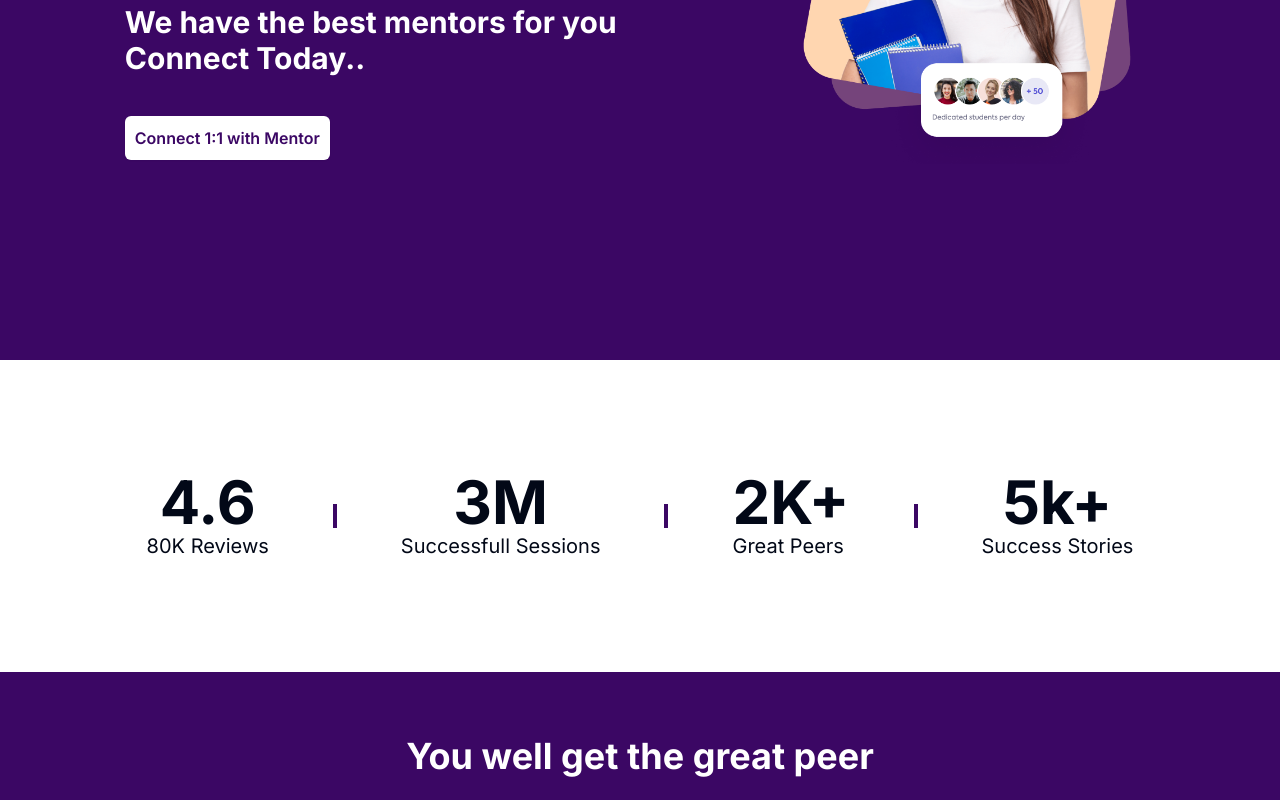
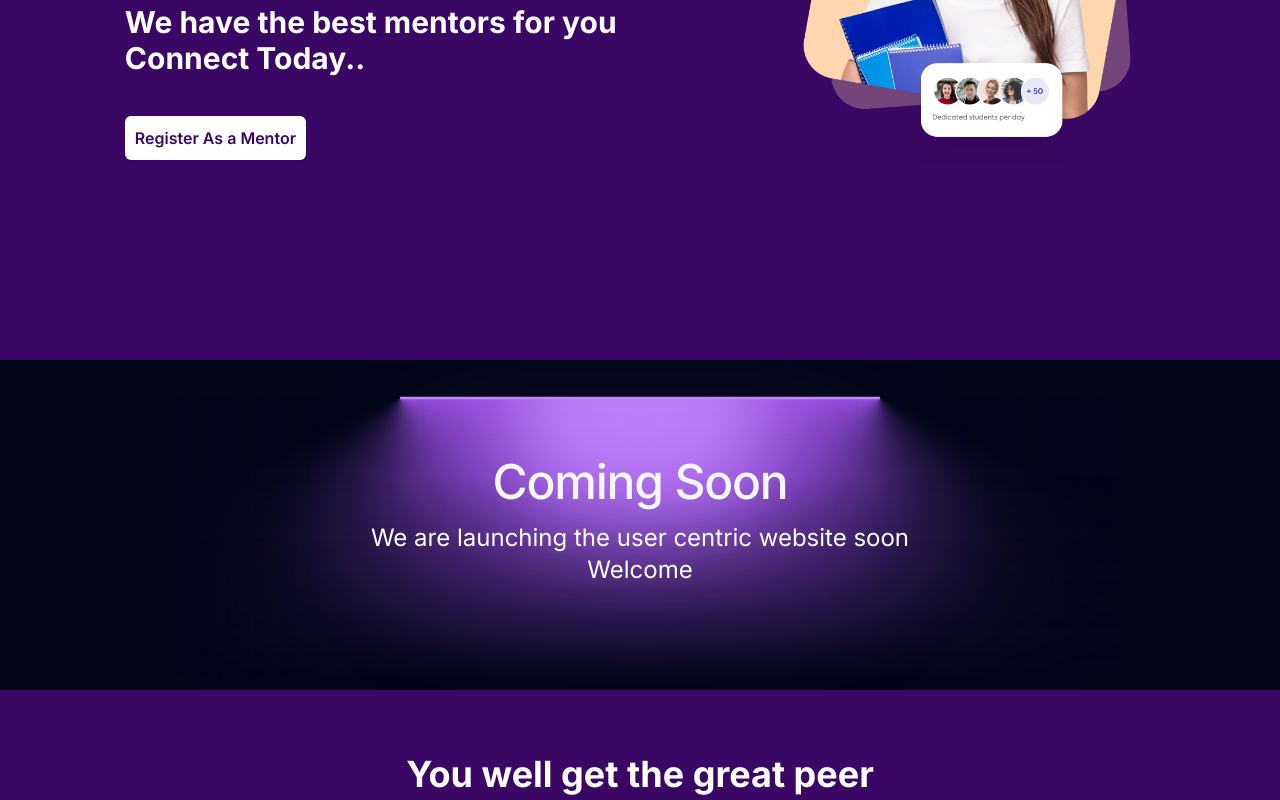
Before and after one commit to AlmaTrail/AlmaTrail-Frontend, a Next.js app: page / in a window 1280 px wide. Shown: the part 440-1240 px from the top of the page. Built offline with nearby package versions, Linux system fonts and the light colour scheme.

Commit message:
add coming soon session

```diff
--- a/src/app/page.tsx
+++ b/src/app/page.tsx
@@ -4,6 +4,7 @@
 import HeroSection from '@/components/heroSection';
 import FeatureSection from '@/components/featureSection';
 import DatashowSection from '@/components/datashowSection';
+import UpcomingSection from '@/components/upcomingSection';
 export default function Home() {
   return (
     <main>
@@ -11,9 +12,8 @@
         <Navbar />
         <HeroSection />
       </div>
-      <DatashowSection />
-      <FeatureSection />
-      <CountrySection />
+      <UpcomingSection/>
+      <FeatureSection/>
     </main>
   );
 }
--- a/src/components/heroSection.tsx
+++ b/src/components/heroSection.tsx
@@ -20,7 +20,7 @@
         </p>
         <div className="flex">
           <button className="py-2 px-2 bg-white rounded-md text-[#3b0764] font-semibold shadow-sm transition duration-200 hover:bg-[#3b0764] hover:text-white border-2 border-transparent hover:border-white">
-            <Link href={'/user_signup'}>Connect 1:1 with Mentor</Link>
+            <Link href={'/user_signup'}>Register As a Mentor </Link>
           </button>
         </div>
       </div>
--- a/src/components/navbar.tsx
+++ b/src/components/navbar.tsx
@@ -17,11 +17,11 @@
       href: '#',
     },
     {
-      name: 'Universities',
+      name: 'Benefits',
       href: '#',
     },
     {
-      name: 'Join us a Mentor?',
+      name: 'Universities',
       href: '#',
     },
     {
@@ -29,13 +29,13 @@
       href: '#',
     },
     {
-      name: 'Contact',
+      name: 'FAQ',
       href: '#',
     },
   ];
 
   return (
-    <div className="bg-white rounded-full py-2 fixed top-5 z-10">
+    <div className="bg-white rounded-full py-2 fixed top-5 z-100">
       <div className="mx-auto flex justify-between items-center px-4 sm:px-6 lg:px-8">
         <div className="flex items-center mr-40 lg:mr-80">
           <span className="text-white bg-auto bg-[#3b0764] font-bold">Alma</span>
@@ -80,7 +80,7 @@
               ))}
             </ul>
             <button className="w-full bg-[#3b0764] rounded-md py-2 text-white font-semibold shadow-sm transition duration-200 hover:bg-white hover:text-[#3b0764] border-2 border-transparent hover:border-[#3b0764]">
-            <Link href={'/user_signup'}>Sign Up</Link>
+            <Link href={'/user_signup'}>Sign up</Link>
             </button>
           </div>
         )}
--- /dev/null
+++ b/src/components/ui/lamp.tsx
@@ -0,0 +1,104 @@
+"use client";
+import React from "react";
+import { motion } from "framer-motion";
+import { cn } from "@/utils/cn";
+
+export function LampDemo() {
+  return (
+    <LampContainer>
+      <motion.h1
+        initial={{ opacity: 0.5, y: 100 }}
+        whileInView={{ opacity: 1, y: 0 }}
+        transition={{
+          delay: 0.3,
+          duration: 0.8,
+          ease: "easeInOut",
+        }}
+        className="mt-8 bg-gradient-to-br from-slate-300 to-slate-500 py-4 bg-clip-text text-center text-4xl font-medium tracking-tight text-transparent md:text-7xl"
+      >
+        Build lamps <br /> the right way
+      </motion.h1>
+    </LampContainer>
+  );
+}
+
+export const LampContainer = ({
+  children,
+  className,
+}: {
+  children: React.ReactNode;
+  className?: string;
+}) => {
+  return (
+    <div
+      className={cn(
+        "relative pt-[250px] px-[200px] pb-[80px] flex h-[0px] flex-col items-center justify-center overflow-hidden bg-slate-950 w-full z-0",
+        className
+      )}
+    >
+      <div className="relative flex w-full flex-1 scale-y-125 items-center justify-center isolate z-0 ">
+        <motion.div
+          initial={{ opacity: 0.5, width: "15rem" }}
+          whileInView={{ opacity: 1, width: "30rem" }}
+          transition={{
+            delay: 0.3,
+            duration: 0.8,
+            ease: "easeInOut",
+          }}
+          style={{
+            backgroundImage: `conic-gradient(var(--conic-position), var(--tw-gradient-stops))`,
+          }}
+          className="absolute inset-auto right-1/2 h-56 overflow-visible w-[30rem] bg-gradient-conic from-purple-500 via-transparent to-transparent text-white [--conic-position:from_70deg_at_center_top]"
+        >
+          <div className="absolute  w-[100%] left-0 bg-slate-950 h-40 bottom-0 z-20 [mask-image:linear-gradient(to_top,white,transparent)]" />
+          <div className="absolute  w-40 h-[100%] left-0 bg-slate-950  bottom-0 z-20 [mask-image:linear-gradient(to_right,white,transparent)]" />
+        </motion.div>
+        <motion.div
+          initial={{ opacity: 0.5, width: "15rem" }}
+          whileInView={{ opacity: 1, width: "30rem" }}
+          transition={{
+            delay: 0.3,
+            duration: 0.8,
+            ease: "easeInOut",
+          }}
+          style={{
+            backgroundImage: `conic-gradient(var(--conic-position), var(--tw-gradient-stops))`,
+          }}
+          className="absolute inset-auto left-1/2 h-56 w-[30rem] bg-gradient-conic from-transparent via-transparent to-purple-500 text-white [--conic-position:from_290deg_at_center_top] pt-6"
+        >
+          <div className="absolute  w-40 h-[100%] right-0 bg-slate-950  bottom-0 z-20 [mask-image:linear-gradient(to_left,white,transparent)]" />
+          <div className="absolute  w-[100%] right-0 bg-slate-950 h-40 bottom-0 z-20 [mask-image:linear-gradient(to_top,white,transparent)]" />
+        </motion.div>
+        {/* <div className="absolute top-1/2 h-10 w-full translate-y-12 scale-x-150 bg-slate-950 blur-2xl"></div> */}
+        <div className="absolute top-1/2 z-50 h-48 w-full bg-transparent opacity-10 backdrop-blur-md"></div>
+        <div className="absolute inset-auto z-50 h-10 w-[28rem] -translate-y-1/3 rounded-full bg-purple-500 opacity-50 blur-3xl"></div>
+        <motion.div
+          initial={{ width: "8rem" }}
+          whileInView={{ width: "16rem" }}
+          transition={{
+            delay: 0.3,
+            duration: 0.8,
+            ease: "easeInOut",
+          }}
+          className="absolute inset-auto z-30 h-36 w-64 -translate-y-[6rem] rounded-full bg-purple-400 blur-2xl"
+        ></motion.div>
+        <motion.div
+          initial={{ width: "15rem" }}
+          whileInView={{ width: "30rem" }}
+          transition={{
+            delay: 0.3,
+            duration: 0.8,
+            ease: "easeInOut",
+          }}
+          className="absolute inset-auto z-50 h-0.5 w-[30rem] -translate-y-[7rem] bg-purple-400 "
+        ></motion.div>
+
+        <div className="absolute inset-auto z-40 h-44 w-full -translate-y-[12.5rem] bg-slate-950 "></div>
+      </div>
+
+      <div className="relative z-50 flex -translate-y-24 flex-col items-center px-5">
+        {children}
+      </div>
+    </div>
+  );
+};
--- /dev/null
+++ b/src/components/upcomingSection.tsx
@@ -0,0 +1,27 @@
+"use client";
+import React from "react";
+import { motion } from "framer-motion";
+import { LampContainer } from "../components/ui/lamp";
+
+const UpcomingSection = () => {
+  return (
+    <LampContainer>
+      <motion.h1
+        initial={{ opacity: 0.5, y: 100 }}
+        whileInView={{ opacity: 1, y: 0 }}
+        transition={{
+          delay: 0.4,
+          duration: 0.8,
+          ease: "easeInOut",
+        }}
+        className="bg-gradient-to-br from-slate-50 to-slate-100 py-4 bg-clip-text text-center text-5xl font-medium tracking-tight text-transparent md:text-7xl"
+      >
+        Coming Soon
+      </motion.h1>
+      <p className="text-white text-2xl">We are launching the user centric website soon</p>
+      <p className="text-white text-2xl flex justify-center items-center">Welcome</p>
+    </LampContainer>
+  );
+}
+
+export default UpcomingSection;
```
